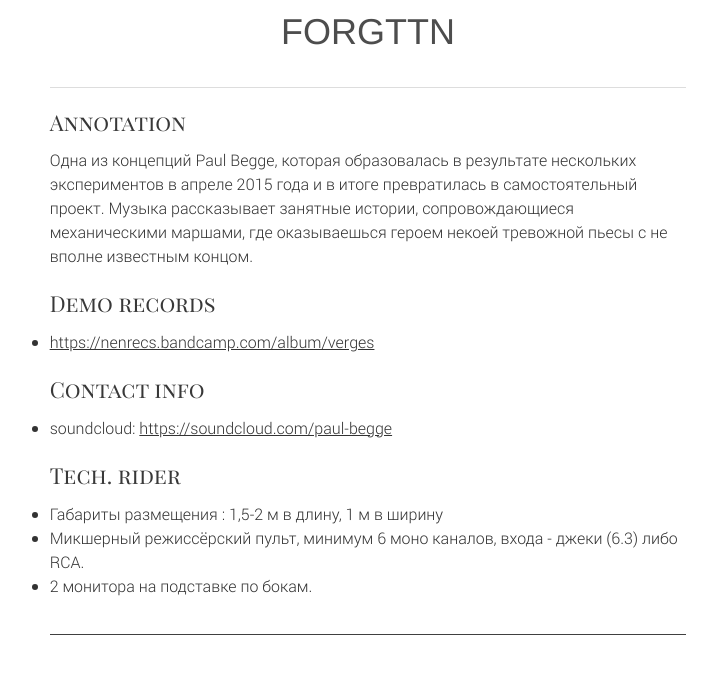
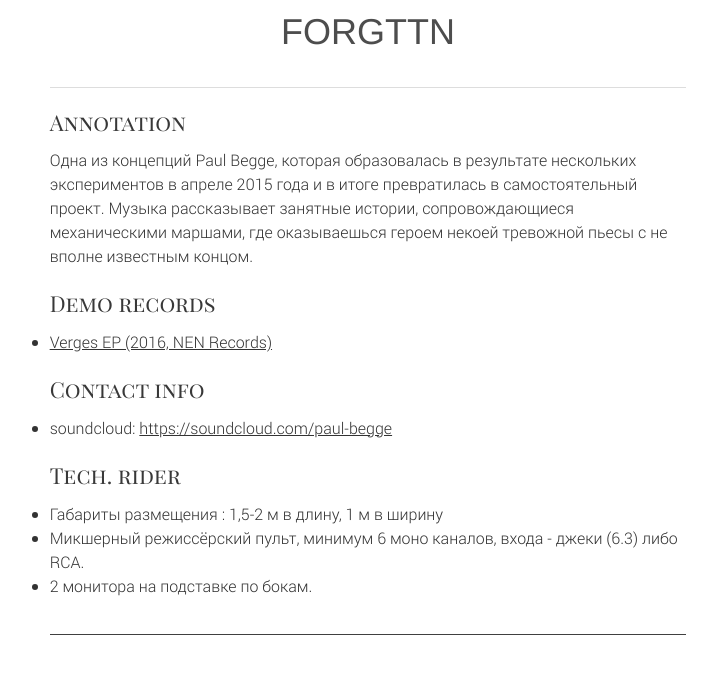
Before and after one commit to nullsonics/nullsonics.github.io, a Jekyll site: the page built from forgttn.md, in a window 1280 px wide. Shown: the top 674 px of the page, without its empty margins (272-989 px from the left). Built offline with Jekyll 4.4.1, drawn with Linux system fonts in a browser that asks for light colours; nearby versions of some CDN libraries; library files that are not in the unit come from our copies; part of the change alters nothing that is shown.

Commit message:
Fixes link

```diff
--- a/forgttn.md
+++ b/forgttn.md
@@ -13,7 +13,7 @@ title: FORGTTN
 
 ## Demo records
 
-- [https://nenrecs.bandcamp.com/album/verges](Verges EP (2016, NEN Records))
+- [Verges EP (2016, NEN Records)](https://nenrecs.bandcamp.com/album/verges)
 
 ## Contact info
 
```
